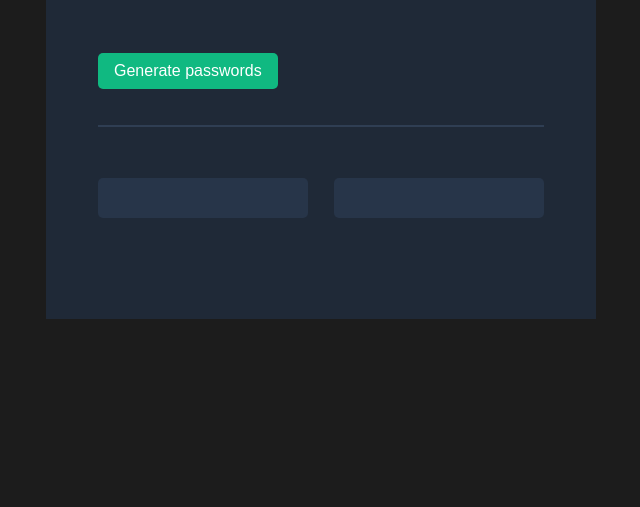
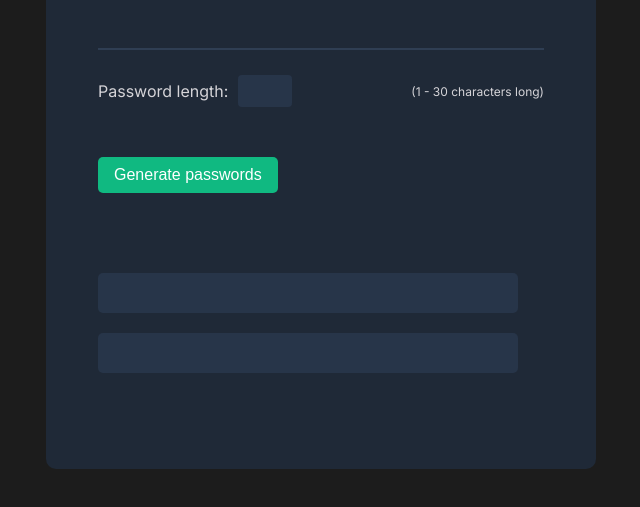
Before and after one commit to sondrefjellving/front-end-experiments, a plain HTML site: page index.html in a window 1280 px wide. Shown: the part 281-788 px from the top of the page, without its empty margins (319-959 px from the left). Drawn offline with Linux system fonts and the light colour scheme.

Commit message:
Add pw length input field and style

```diff
--- a/index.css
+++ b/index.css
@@ -8,9 +8,10 @@ body {
 
 #main-container {
     width: 550px;
-    height: 550px;
+    height: 700px;
     background-color: #1F2937;
     margin: 50px auto;
+    border-radius: 10px;
 }
 
 /* ================ FIRST SECTION ================== */
@@ -30,8 +31,40 @@ body {
     color: #4ADF86
 }
 
+#title-p, #length-p, #pw-info{
+    color: #D5D4D8;
+}
+
 #title-p {
-    color: #D5D4D8;
+    margin-bottom: 50px
+}
+
+#password-length-container {
+    margin: 15px 0 0 0;
+    display: flex;
+    justify-content: space-between;
+    align-items: center;
+}
+
+#password-input-container {
+    display: flex;
+    align-items: center;
+}
+
+#pw-length {
+    text-align: center;
+    line-height: 30px;
+    font-weight: 700;
+    margin: 0 0 0 10px;
+    width: 50px;
+    border: none;
+    border-radius: 4px;
+    background-color: #273549;
+    color: #4ADF86;
+}
+
+#pw-info {
+    font-size: 12px;
 }
 
 #btn {
@@ -45,9 +78,8 @@ body {
 }
 
 
-#divider {
+.divider {
     height: 1px;
-    margin: 0 52px;
     border-bottom: 2px solid #2F3E53;
 }
 
@@ -56,14 +88,15 @@ body {
 #password-section {
     padding: 35px 52px 35px;
     display: flex;
-    justify-content: space-between;
+    flex-wrap: wrap;
 }
 
 .pw-display {
+    margin: 10px 0;
     border-radius: 5px;
     background-color: #273549;
     height: 40px;
-    width: 210px;
+    width: 420px;
     text-align: center;
     line-height: 40px;
     color: #55F991;
--- a/index.html
+++ b/index.html
@@ -8,12 +8,21 @@
     </head>
     <body>
         <div id="main-container">
+
             <div id="generate-section">
                 <h1 id="title">Generate a<br><span id="green-title">random password</span></h1>
                 <p id="title-p">Never use an insecure password again.</p>
+                <div class="divider"></div>
+                <div id="password-length-container">
+                    <div id="password-input-container">
+                        <p id="length-p">Password length:</p>
+                        <input id="pw-length" type="number" placeholder="" minlength="1" maxlength="30">
+                    </div>
+
+                    <aside id="pw-info">(1 - 30 characters long)</aside>
+                </div>
                 <button id="btn" onclick="printPasswords()">Generate passwords</button>
             </div>
-            <div id="divider"></div>
             <div id="password-section">
                 <p id="pw-el1" class="pw-display"></p>
                 <p id="pw-el2" class="pw-display"></p>
```
